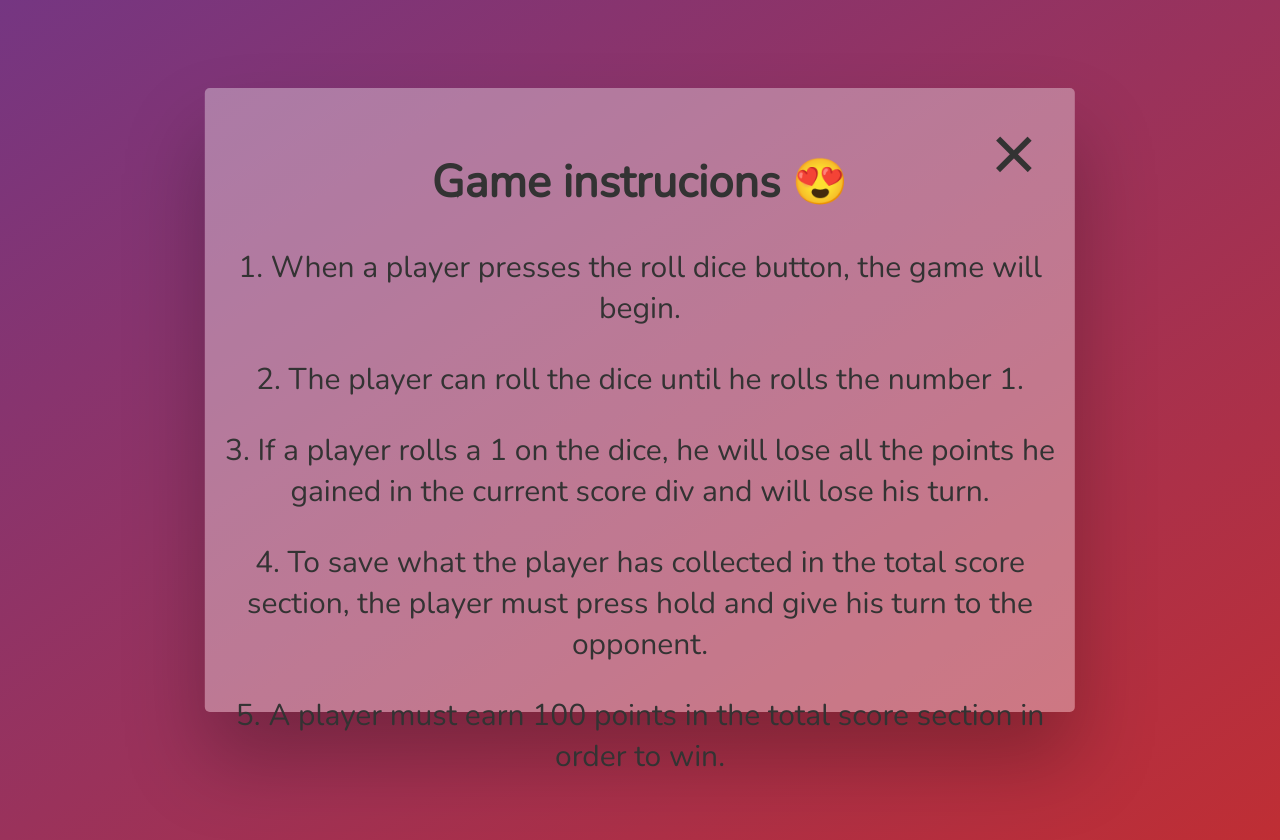
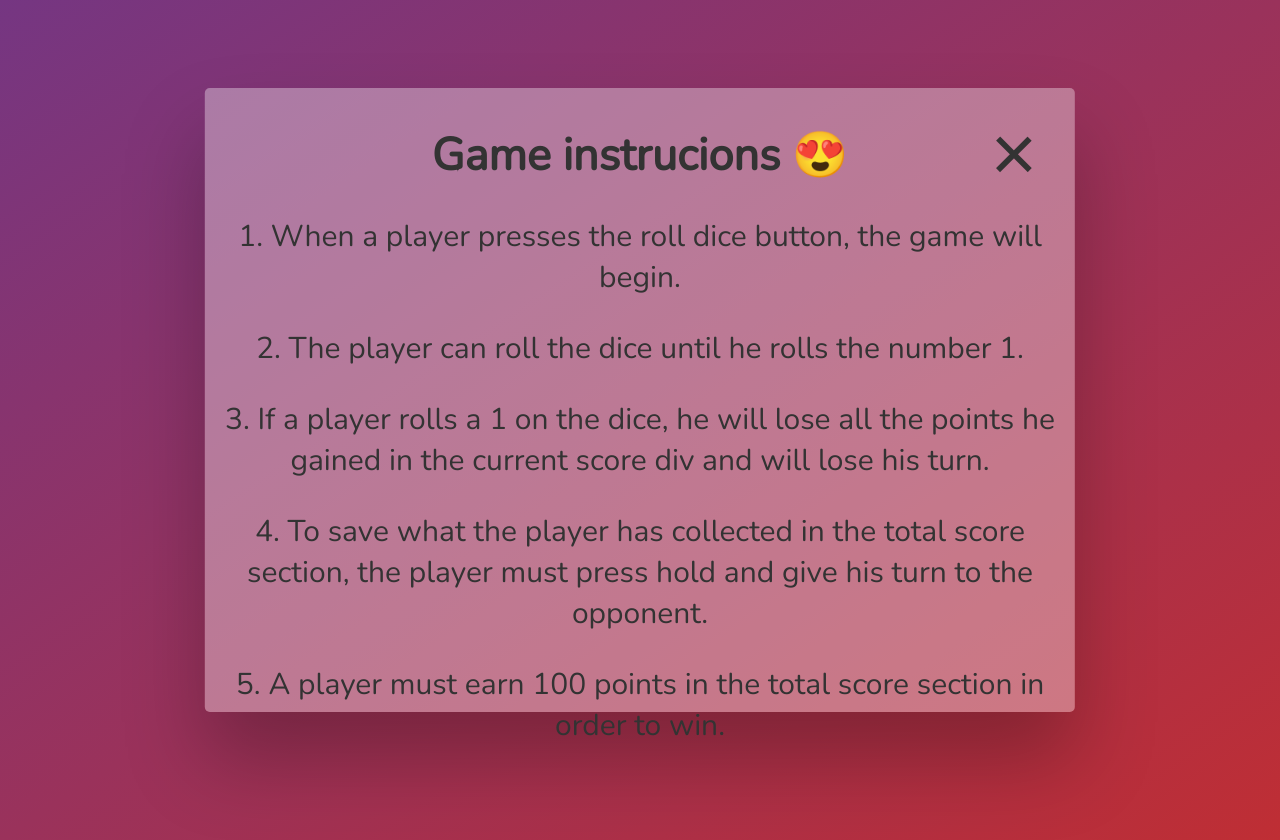
Before and after one commit to Adrian-Edu/Lucky-dice, a plain HTML site: page index.html in a window 1280 px wide. Both pictures are taken after a click on the button "🗺️ INSTRUCTIONS". Drawn offline with nearby package versions, Linux system fonts and the light colour scheme.

Commit message:
modificat modal

```diff
--- a/style.css
+++ b/style.css
@@ -136,7 +136,7 @@ body {
 .modal > h1 {
   font-size: 1.5em;
   text-align: center;
-  margin: 5% 0 4% 0;
+  margin: 2% 0 2% 0;
 }
 
 .modal > p {
```
